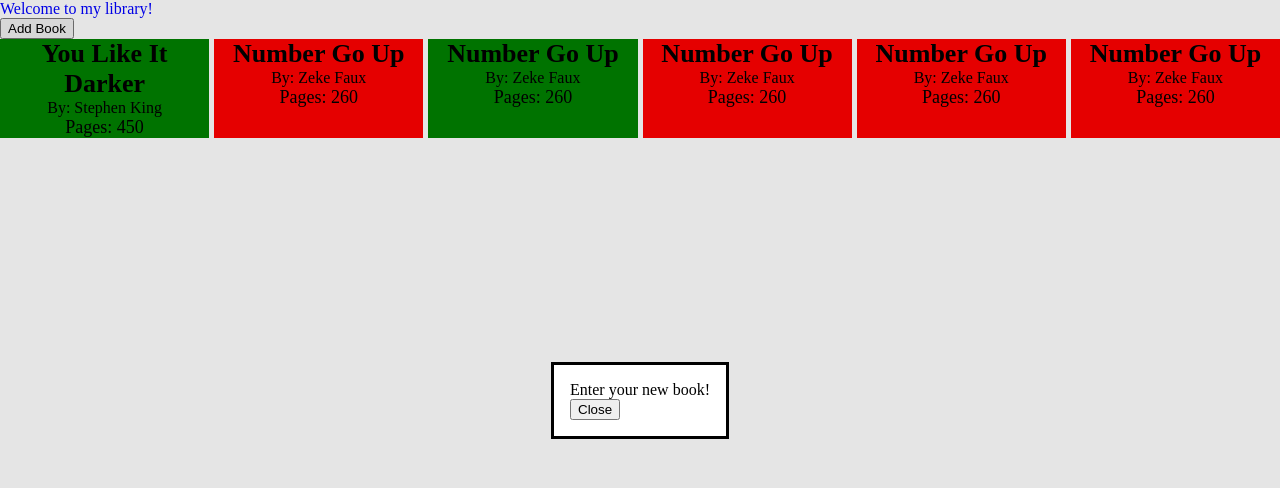
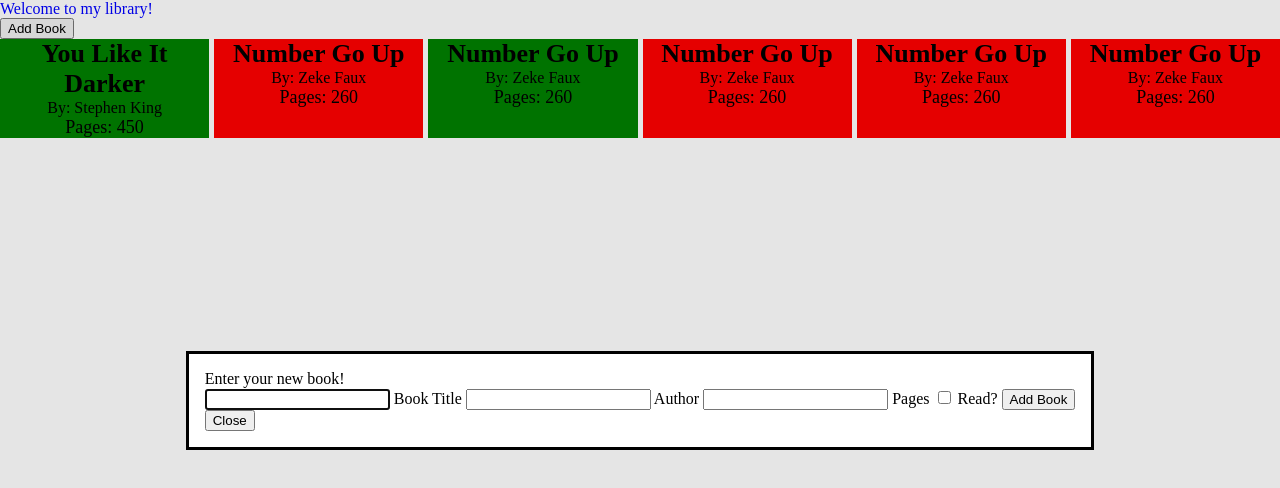
Before and after one commit to samob917/top-library, a plain HTML site: page index.html in a window 1280 px wide. Both pictures are taken after a click on the button "Add Book". Drawn offline with Linux system fonts and the light colour scheme.

Commit message:
Put form in dialog
Dialog now contains a form and close button is reworked. It works well
now. Now I need to handle the data from the form.

```diff
--- a/index.html
+++ b/index.html
@@ -10,7 +10,18 @@
     <h1>Welcome to my library!</h1>
     <dialog>
         <h2>Enter your new book!</h2>
-        <button>Close</button>
+        <form action="">
+            <input type="text" name="title" id="title">
+            <label for="title"> Book Title</label>
+            <input type="text" name="author" id="author">
+            <label for="author">Author</label>
+            <input type="number" name="pages" id="pages">
+            <label for="pages">Pages</label>
+            <input type="checkbox" name="read" id="read">
+            <label for="read">Read?</label>
+            <button>Add Book</button>
+        </form>
+        <button class="close-dialog">Close</button>
     </dialog>
     <button>Add Book</button>
 
--- a/library.js
+++ b/library.js
@@ -53,7 +53,7 @@ displayLibrary();
 
 const dialog = document.querySelector("dialog");
 const showButton = document.querySelector("dialog + button");
-const closeButton = document.querySelector("dialog button");
+const closeButton = document.querySelector("dialog .close-dialog");
 
 showButton.addEventListener("click", () => {
     dialog.showModal();
```
